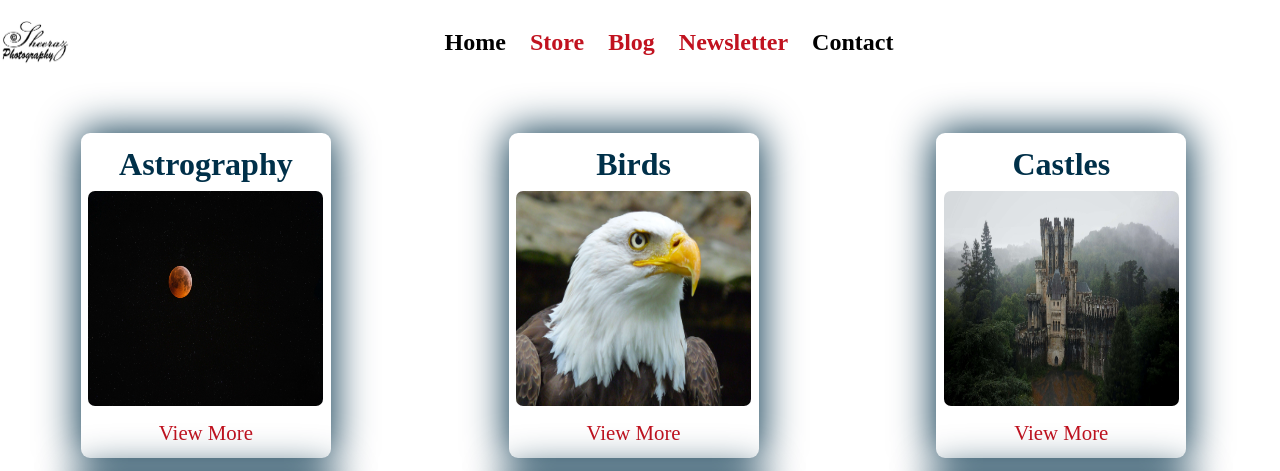
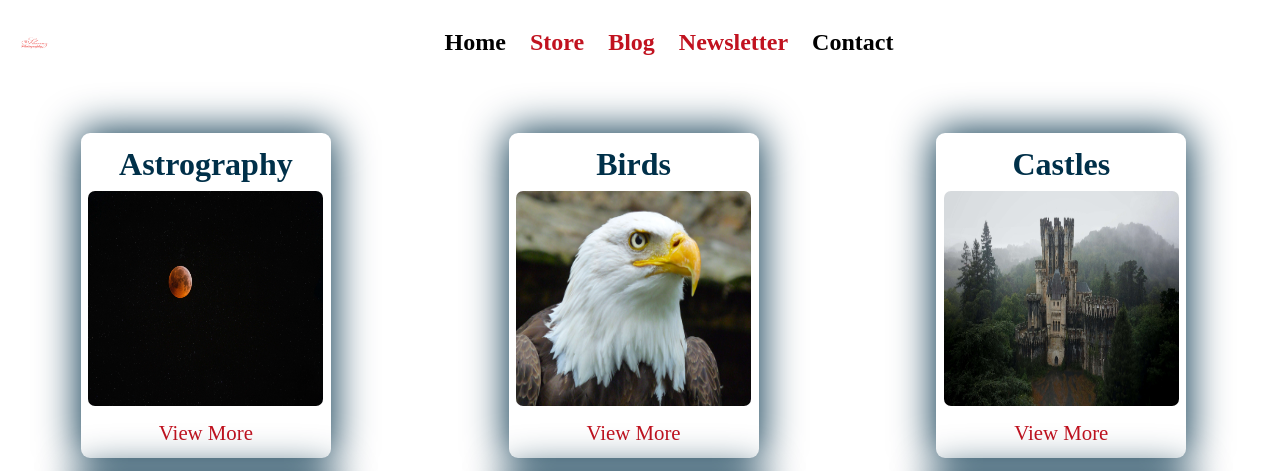
Before and after one commit to AhmadSheerazSaeed/sheerazphotography, a plain HTML site: page htmlpages/portfolio.html in a window 1280 px wide. Shown: the top 471 px of the page. Drawn offline with Linux system fonts and the light colour scheme; a web font is replaced by a local one.

Commit message:
Update portfolio.html

```diff
--- a/htmlpages/portfolio.html
+++ b/htmlpages/portfolio.html
@@ -24,7 +24,7 @@
       <section class="topsection">
         <div class="logo">
           <a href="../index.html">
-            <img src="../img/sheerazphotographyLogo-SMALL.jpg" alt="" />
+            <img src="../img/sheerazphotographyLogo.jpg" alt="" />
           </a>
         </div>
 
```
